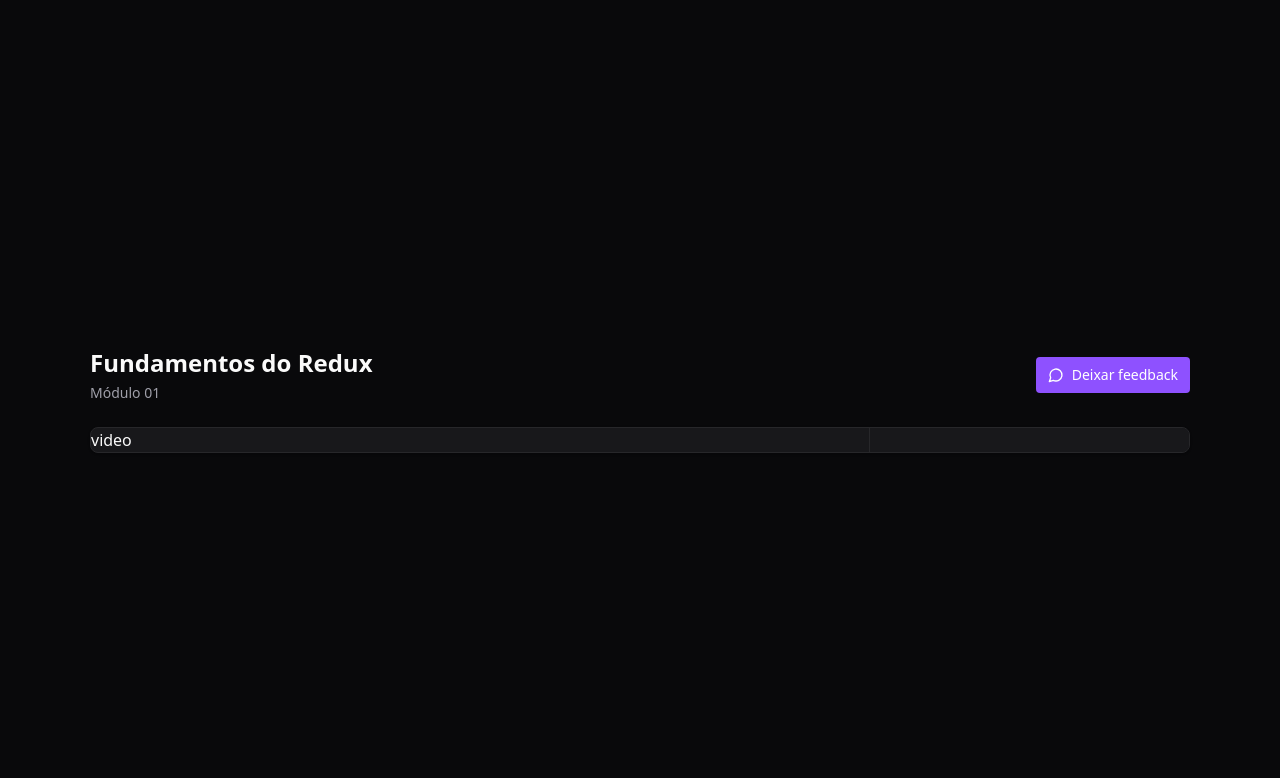
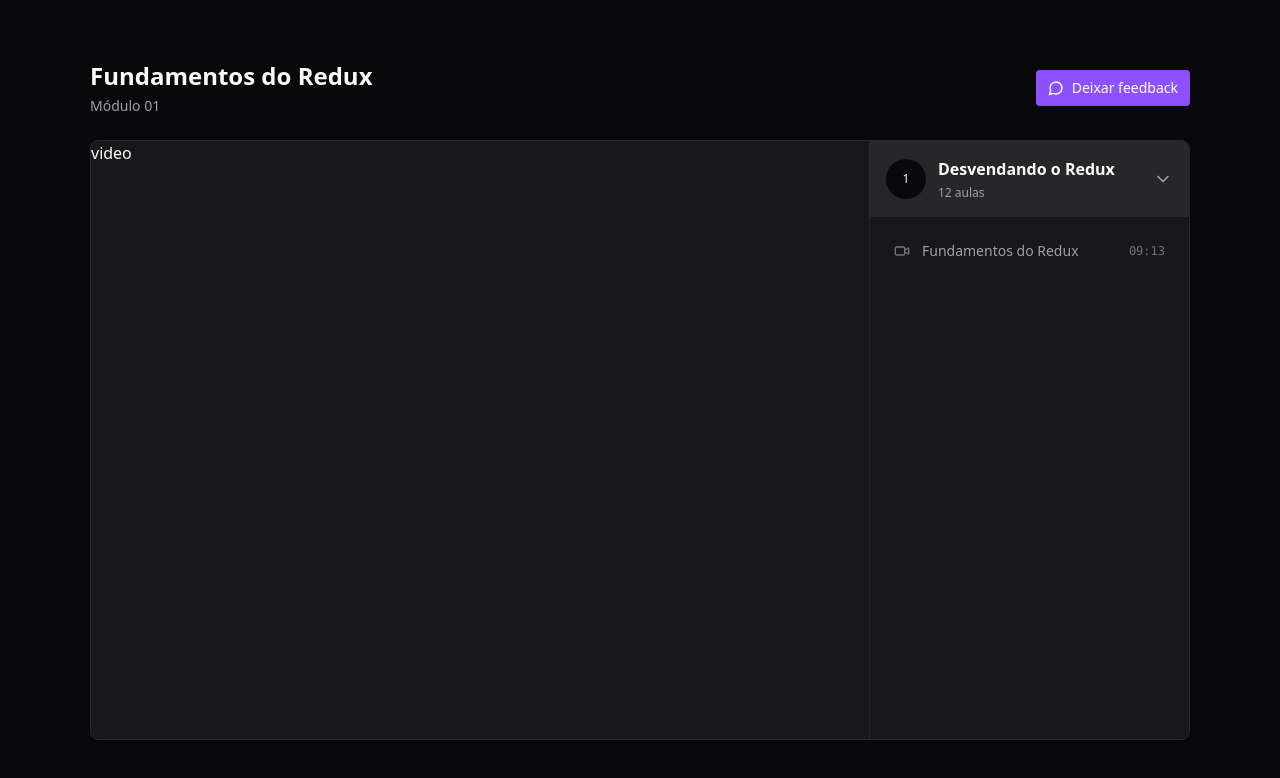
Before and after one commit to carolribeiro2112/redux-video-player, a React (Vite) app: page / in a window 1280 px wide. Shown: the top 778 px of the page. Built offline with nearby package versions, Linux system fonts and the light colour scheme.

Commit message:
feat: Styling aside

```diff
--- a/src/pages/Player.tsx
+++ b/src/pages/Player.tsx
@@ -1,4 +1,4 @@
-import { MessageCircle } from "lucide-react";
+import { ChevronDown, MessageCircle, Video } from "lucide-react";
 export function Player() {
   return (
     <div className="h-screen bg-zinc-950 text-zinc-50 flex justify-center items-center">
@@ -15,9 +15,32 @@
             Deixar feedback
           </button>
         </div>
-        <main className="relative flex overflow-hidden rounded-lg border border-zinc-800 bg-zinc-900 shadow pr-80">
+        <main className="relative flex overflow-hidden rounded-lg border border-zinc-800 bg-zinc-900 shadow pr-80 h-[600px]">
           <div className="flex-1">video</div>
-          <aside className="w-80 absolute top-0 bottom-0 right-0 border-l divide-y-2 divide-zinc-900 border-zinc-800 bg-zinc-900 overflow-y-scroll scrollbarb scrollbar-thin scrollbar-track-zinc-950 scrollbar-thumb-zinc-800 h-[600px]"></aside>
+          <aside className="w-80 absolute top-0 bottom-0 right-0 border-l divide-y-2 divide-zinc-900 border-zinc-800 bg-zinc-900">
+            <div>
+              <button className="flex w-full items-center gap-3 bg-zinc-800 p-4">
+                <div className="flex h-10 w-10 rounded-full items-center justify-center bg-zinc-950 text-xs">
+                  1
+                </div>
+                <div className="flex flex-col gap-1 text-left">
+                  <strong>Desvendando o Redux</strong>
+                  <span className="text-xs text-zinc-400">12 aulas</span>
+                </div>
+
+                <ChevronDown className="w-5 h-5 ml-auto text-zinc-400" />
+              </button>
+              <nav className="relative flex flex-col gap-4 p-6">
+                <button className="flex items-center gap-3 text-sm text-zinc-400">
+                  <Video className="w-4 h-4 text-zinc-500" />
+                  <span>Fundamentos do Redux</span>
+                  <span className="ml-auto font-mono text-xs text-zinc-500">
+                    09:13
+                  </span>
+                </button>
+              </nav>
+            </div>
+          </aside>
         </main>
       </div>
     </div>
```
